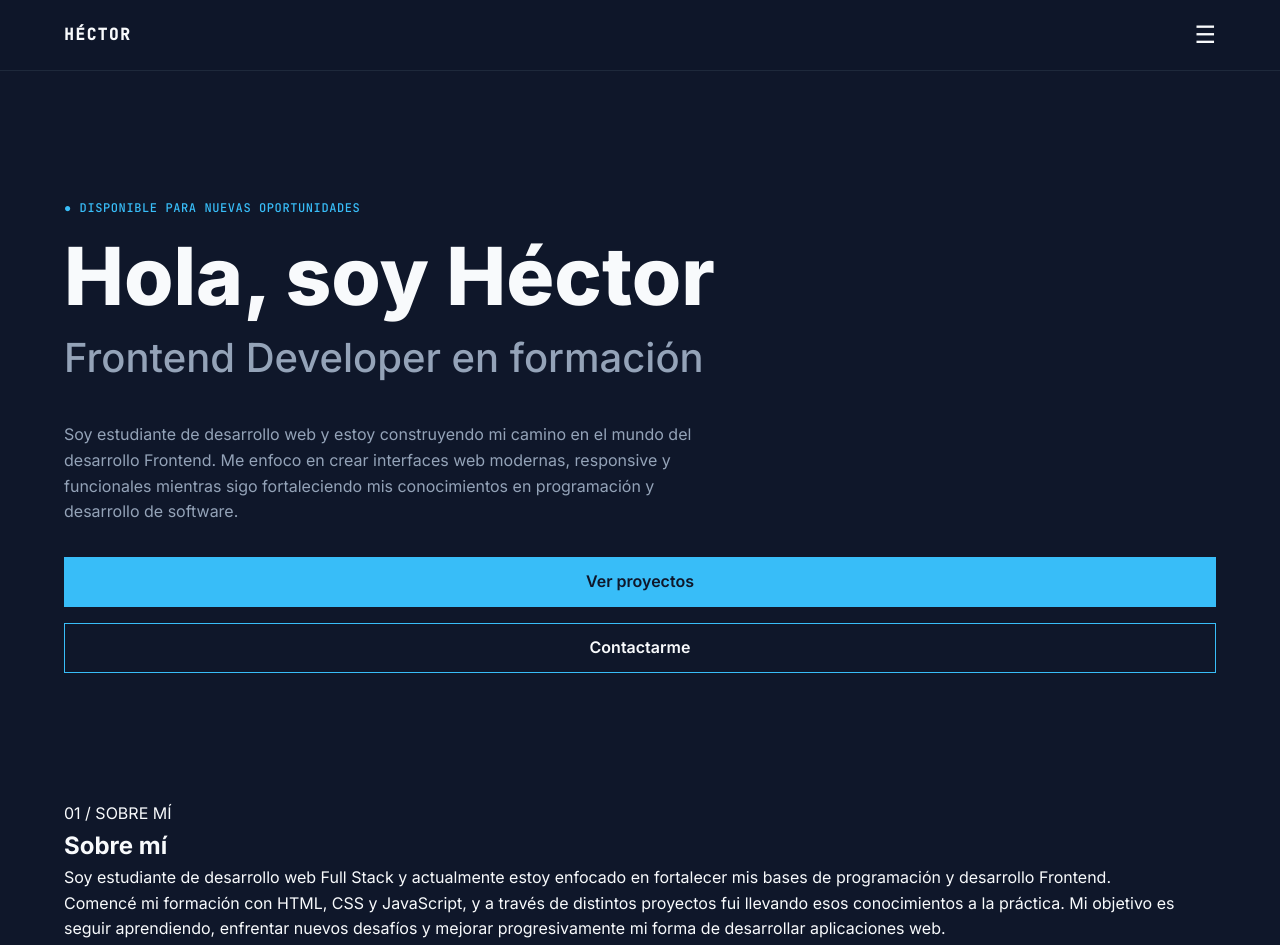
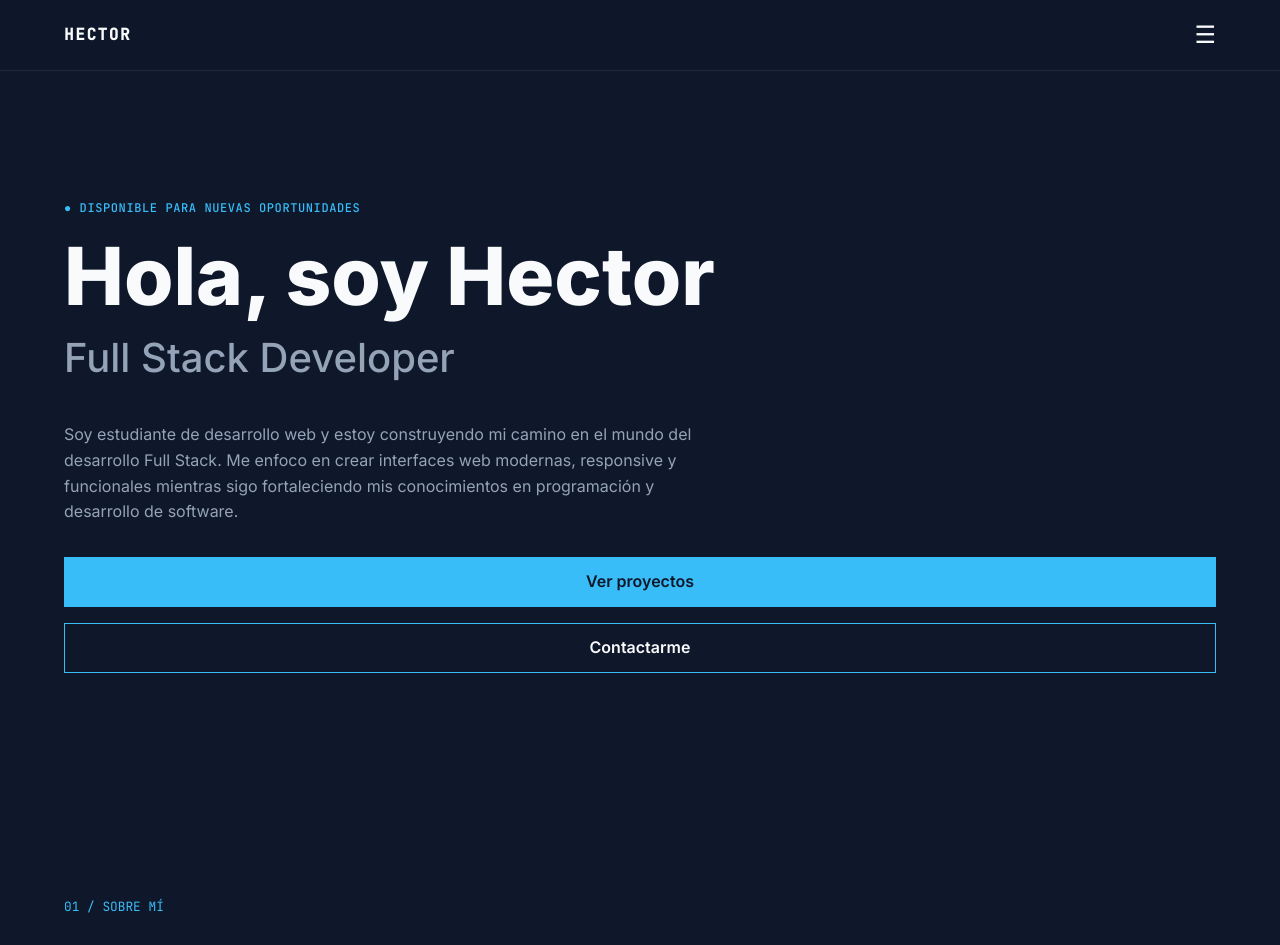
Before and after one commit to MartinPerugo/Portfolio, a plain HTML site: page index.html in a window 1280 px wide. Shown: the top 945 px of the page. Drawn offline with Linux system fonts and the light colour scheme; a script that the page names is missing.

Commit message:
Se agregaron los primeros estilos del about

```diff
--- a/css/styles.css
+++ b/css/styles.css
@@ -225,3 +225,24 @@ ul {
     background-color: var(--color-accent);
     color: var(--color-bg);
 }
+
+
+/* About ----- */
+
+.about {
+    padding-block: 6rem;
+}
+
+
+.about p:first-child {
+    color: var(--color-accent);
+    font-family: var(--font-code);
+    font-size: 0.8rem;
+    padding-bottom: 2rem;
+}
+
+
+.about h2 {
+    font-size: clamp (4rem, 8vw, 10rem);
+    margin-bottom: 2rem;
+}
--- a/index.html
+++ b/index.html
@@ -1,4 +1,4 @@
-<!DOCTYPE html>
+<!doctype html>
 <html lang="es">
   <head>
     <meta charset="UTF-8" />
@@ -6,7 +6,7 @@
     <link rel="stylesheet" href="css/styles.css" />
     <meta
       name="description"
-      content="Portfolio de Héctor, Frontend Developer en formación. Desarrollo web, JavaScript, Java, Spring Boot, bases de datos, IA y arquitectura de software."
+      content="Portfolio de Hector, Full Stack Developer. Desarrollo web, JavaScript, Java, Spring Boot, bases de datos, IA y arquitectura de software."
     />
     <link rel="preconnect" href="https://fonts.googleapis.com" />
     <link rel="preconnect" href="https://fonts.gstatic.com" crossorigin />
@@ -15,7 +15,7 @@
       href="https://fonts.googleapis.com/css2?family=Inter:wght@400;500;600;700;800&family=JetBrains+Mono:wght@400;500&display=swap"
       rel="stylesheet"
     />
-    <title>Héctor | Full Stack Developer</title>
+    <title>Hector | Full Stack Developer</title>
   </head>
 
   <body>
@@ -24,7 +24,7 @@
     <header>
       <nav class="navbar">
         <div class="container">
-          <a href="#" class="logo">HÉCTOR</a>
+          <a href="#" class="logo">HECTOR</a>
 
           <button
             type="button"
@@ -55,15 +55,15 @@
         <div class="container">
           <p class="availability">● DISPONIBLE PARA NUEVAS OPORTUNIDADES</p>
 
-          <h1>Hola, soy Héctor</h1>
+          <h1>Hola, soy Hector</h1>
 
-          <h2>Frontend Developer en formación</h2>
+          <h2>Full Stack Developer</h2>
 
           <p>
             Soy estudiante de desarrollo web y estoy construyendo mi camino en
-            el mundo del desarrollo Frontend. Me enfoco en crear interfaces web
-            modernas, responsive y funcionales mientras sigo fortaleciendo mis
-            conocimientos en programación y desarrollo de software.
+            el mundo del desarrollo Full Stack. Me enfoco en crear interfaces
+            web modernas, responsive y funcionales mientras sigo fortaleciendo
+            mis conocimientos en programación y desarrollo de software.
           </p>
 
           <div class="hero-actions">
```
